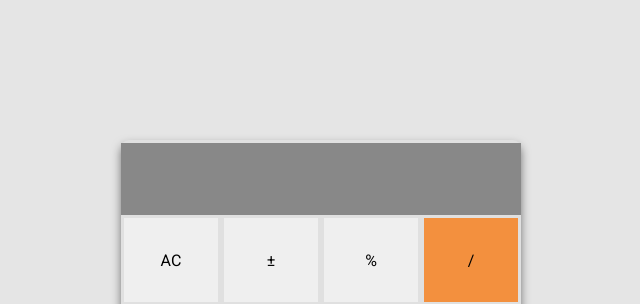
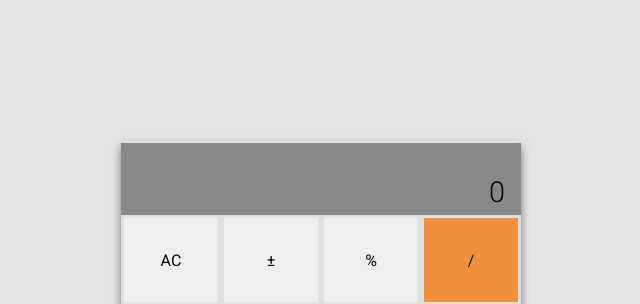
Before and after one commit to Alabi12/math-magicians-calculatorApp, a React (Create React App) app: page / in a window 1280 px wide. Shown: the top 304 px of the page, without its empty margins (319-959 px from the left). Built offline with nearby package versions, Linux system fonts and the light colour scheme.

Commit message:
update the css file

```diff
--- a/src/App.css
+++ b/src/App.css
@@ -83,11 +83,18 @@ button {
   background-color: #888;
   padding: 0.4rem 1rem;
   display: grid;
-  grid-template-columns: minmax(0, 50px) repeat(2, 1fr);
+  grid-template-columns: minmax(0, 500px) repeat(2, 1fr);
   font-size: 1.8rem;
   font-weight: 300;
   transition: all 0.5s linear;
   overflow: hidden;
+}
+
+.number {
+  display: flex;
+  align-items: flex-end;
+  justify-content: flex-end;
+  font-weight: 300;
 }
 
 .c-compute > button {
--- a/src/components/Calculator.js
+++ b/src/components/Calculator.js
@@ -19,9 +19,7 @@ class Calculator extends React.Component {
           </div>
 
           <div className="ctc c-compute">
-            <button type="button" className="c-reverse" value="rv">
-              <i className="fa-solid fa-rotate-left" />
-            </button>
+            <div className="number">0</div>
           </div>
 
           <div className="c-grid">
```
